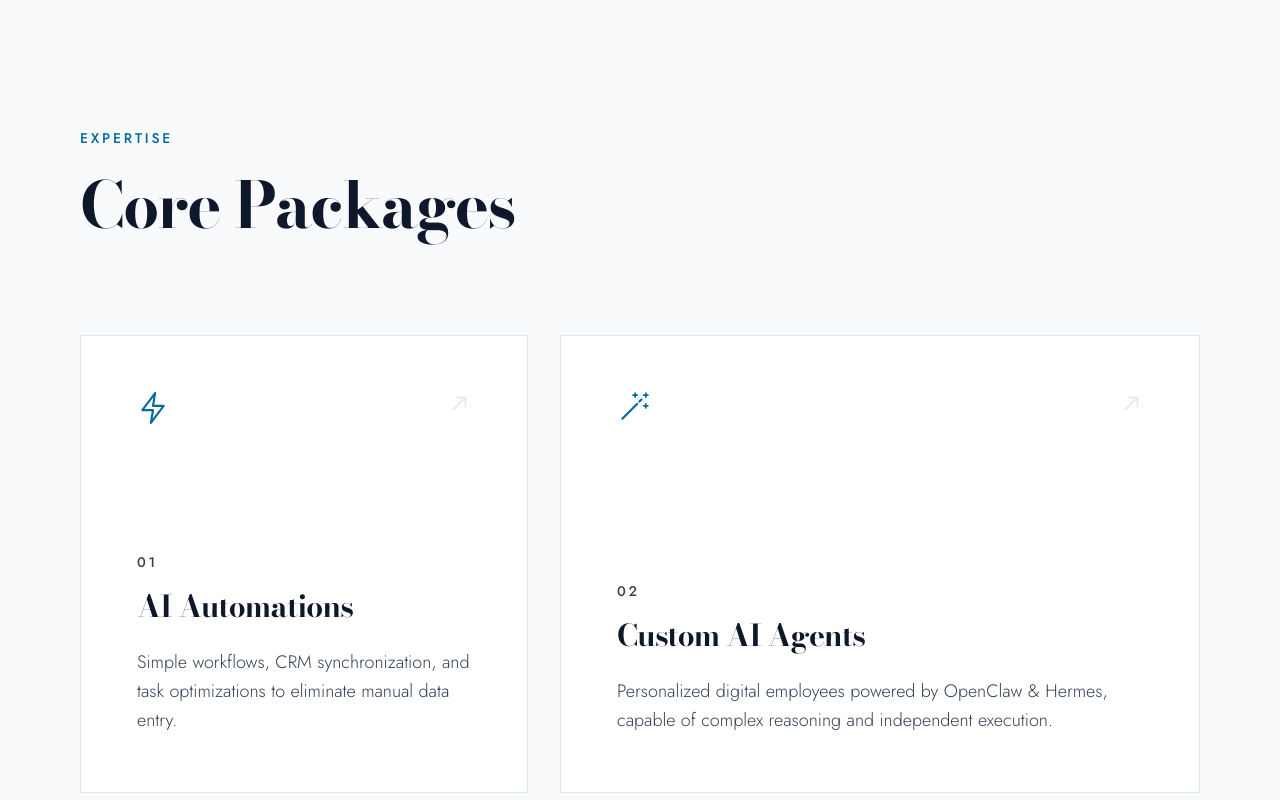
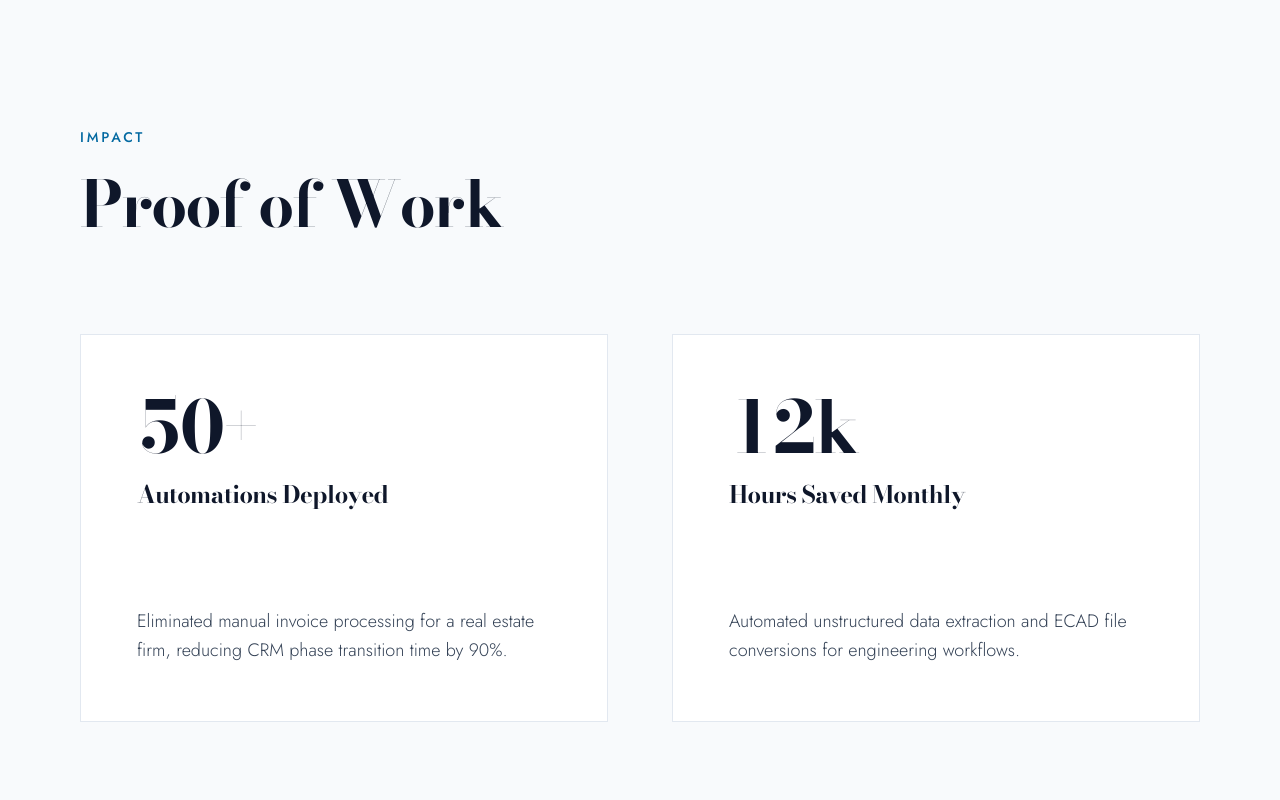
Before and after one commit to SaiVinayManda/manasflow, a Next.js app: page / in a window 1280 px wide. Shown: the part 2040-2840 px from the top of the page. Built offline with nearby package versions, Linux system fonts and the light colour scheme; no server answers.

Commit message:
addedSEO and AEO optimization

```diff
--- a/app/globals.css
+++ b/app/globals.css
@@ -59,6 +59,10 @@
 }
 
 /* ── Base Styles ── */
+html {
+  scroll-behavior: smooth;
+}
+
 body {
   background: var(--color-background);
   color: var(--color-foreground);
--- a/app/page.tsx
+++ b/app/page.tsx
@@ -1,14 +1,31 @@
 import Hero from "@/components/Hero";
 import LeadChatbot from "@/components/LeadChatbot";
+import CaseStudies from "@/components/CaseStudies";
 import Services from "@/components/Services";
 import FAQ from "@/components/FAQ";
 import Footer from "@/components/Footer";
 
 export default function Home() {
+  const orgJsonLd = {
+    "@context": "https://schema.org",
+    "@type": "Organization",
+    name: "Manasflow",
+    description: "AI automation agency specializing in custom AI agents and workflow automation.",
+    location: {
+      "@type": "Place",
+      name: "Milan, Italy",
+    },
+  };
+
   return (
     <main>
+      <script
+        type="application/ld+json"
+        dangerouslySetInnerHTML={{ __html: JSON.stringify(orgJsonLd) }}
+      />
       <Hero />
       <LeadChatbot />
+      <CaseStudies />
       <Services />
       <FAQ />
       <Footer />
--- /dev/null
+++ b/components/CaseStudies.tsx
@@ -0,0 +1,100 @@
+"use client";
+
+import { motion } from "framer-motion";
+
+const containerVariants = {
+  hidden: {},
+  visible: {
+    transition: {
+      staggerChildren: 0.2,
+    },
+  },
+};
+
+const fadeUpVariants = {
+  hidden: { opacity: 0, y: 40 },
+  visible: {
+    opacity: 1,
+    y: 0,
+    transition: {
+      duration: 0.8,
+      ease: [0.25, 0.1, 0.25, 1] as const,
+    },
+  },
+};
+
+export default function CaseStudies() {
+  return (
+    <section id="case-studies" className="py-24 lg:py-32 px-6 sm:px-10 lg:px-20 bg-background">
+      <div className="max-w-[1440px] mx-auto">
+        {/* ── Header ── */}
+        <div className="mb-16 lg:mb-24">
+          <motion.p
+            initial={{ opacity: 0, y: 20 }}
+            whileInView={{ opacity: 1, y: 0 }}
+            viewport={{ once: true, margin: "-100px" }}
+            transition={{ duration: 0.6, ease: [0.25, 0.1, 0.25, 1] }}
+            className="font-sans text-sm font-medium tracking-[0.2em] uppercase text-accent mb-6"
+          >
+            Impact
+          </motion.p>
+          <motion.h2
+            initial={{ opacity: 0, y: 20 }}
+            whileInView={{ opacity: 1, y: 0 }}
+            viewport={{ once: true, margin: "-100px" }}
+            transition={{ duration: 0.6, delay: 0.1, ease: [0.25, 0.1, 0.25, 1] }}
+            className="font-heading font-bold text-primary leading-[1.05]"
+            style={{ fontSize: "clamp(2.5rem, 5vw, 4.5rem)" }}
+          >
+            Proof of Work
+          </motion.h2>
+        </div>
+
+        {/* ── Metric Blocks ── */}
+        <motion.div
+          variants={containerVariants}
+          initial="hidden"
+          whileInView="visible"
+          viewport={{ once: true, margin: "-100px" }}
+          className="grid grid-cols-1 md:grid-cols-2 gap-8 lg:gap-16"
+        >
+          {/* Card 1 */}
+          <motion.div
+            variants={fadeUpVariants}
+            className="group flex flex-col justify-between border border-border bg-on-primary p-10 lg:p-14 hover:border-accent transition-colors duration-500"
+          >
+            <div className="mb-12 lg:mb-24">
+              <span className="font-heading text-6xl lg:text-7xl font-bold text-primary tracking-tighter tabular-nums block mb-4">
+                50+
+              </span>
+              <h3 className="font-sans text-xl lg:text-2xl font-bold text-primary">
+                Automations Deployed
+              </h3>
+            </div>
+            <p className="font-sans text-base lg:text-lg font-light leading-relaxed text-secondary group-hover:text-primary transition-colors duration-500">
+              Eliminated manual invoice processing for a real estate firm, reducing CRM phase transition time by 90%.
+            </p>
+          </motion.div>
+
+          {/* Card 2 */}
+          <motion.div
+            variants={fadeUpVariants}
+            className="group flex flex-col justify-between border border-border bg-on-primary p-10 lg:p-14 hover:border-accent transition-colors duration-500"
+          >
+            <div className="mb-12 lg:mb-24">
+              <span className="font-heading text-6xl lg:text-7xl font-bold text-primary tracking-tighter tabular-nums block mb-4">
+                12k
+              </span>
+              <h3 className="font-sans text-xl lg:text-2xl font-bold text-primary">
+                Hours Saved Monthly
+              </h3>
+            </div>
+            <p className="font-sans text-base lg:text-lg font-light leading-relaxed text-secondary group-hover:text-primary transition-colors duration-500">
+              Automated unstructured data extraction and ECAD file conversions for engineering workflows.
+            </p>
+          </motion.div>
+        </motion.div>
+      </div>
+    </section>
+  );
+}
--- a/components/Footer.tsx
+++ b/components/Footer.tsx
@@ -1,6 +1,8 @@
 "use client";
 
-import { motion } from "framer-motion";
+import { useState } from "react";
+import { motion, AnimatePresence } from "framer-motion";
+import { Cross1Icon } from "@radix-ui/react-icons";
 
 const fadeUpVariants = {
   hidden: { opacity: 0, y: 40 },
@@ -14,10 +16,36 @@ const fadeUpVariants = {
   },
 };
 
+const modalOverlayVariants = {
+  hidden: { opacity: 0 },
+  visible: { opacity: 1, transition: { duration: 0.3 } },
+  exit: { opacity: 0, transition: { duration: 0.3 } },
+};
+
+const modalContentVariants = {
+  hidden: { opacity: 0, scale: 0.95, y: 20 },
+  visible: {
+    opacity: 1,
+    scale: 1,
+    y: 0,
+    transition: { type: "spring" as const, damping: 25, stiffness: 300 }
+  },
+  exit: {
+    opacity: 0,
+    scale: 0.95,
+    y: 20,
+    transition: { duration: 0.2 }
+  },
+};
+
 export default function Footer() {
   const currentYear = new Date().getFullYear();
+  const [activeModal, setActiveModal] = useState<"privacy" | "terms" | null>(null);
+
+  const closeModal = () => setActiveModal(null);
 
   return (
+    <>
       <footer className="bg-primary text-on-primary py-24 lg:py-32 px-6 sm:px-10 lg:px-20 overflow-hidden relative">
         {/* ── Background decoration: subtle gradient ── */}
         <div className="absolute top-0 left-0 w-full h-px bg-gradient-to-r from-transparent via-border/30 to-transparent" />
@@ -50,13 +78,13 @@ export default function Footer() {
                 <ul className="space-y-4 font-sans text-muted font-light">
                   <li>
                     <a
-                    href="mailto:hello@manasflow.com"
+                      href="mailto:info@manasflow.com"
                       className="hover:text-on-primary transition-colors duration-300"
                     >
-                    hello@manasflow.com
+                      info@manasflow.com
                     </a>
                   </li>
-                <li>Berlin, Germany</li>
+                  <li>Milan, Italy</li>
                 </ul>
               </div>
 
@@ -66,20 +94,20 @@ export default function Footer() {
                 </h3>
                 <ul className="space-y-4 font-sans text-muted font-light">
                   <li>
-                  <a
-                    href="#privacy"
-                    className="hover:text-on-primary transition-colors duration-300"
+                    <button
+                      onClick={() => setActiveModal("privacy")}
+                      className="hover:text-on-primary transition-colors duration-300 cursor-pointer text-left"
                     >
                       Privacy Policy
-                  </a>
+                    </button>
                   </li>
                   <li>
-                  <a
-                    href="#terms"
-                    className="hover:text-on-primary transition-colors duration-300"
+                    <button
+                      onClick={() => setActiveModal("terms")}
+                      className="hover:text-on-primary transition-colors duration-300 cursor-pointer text-left"
                     >
                       Terms of Service
-                  </a>
+                    </button>
                   </li>
                 </ul>
               </div>
@@ -104,9 +132,14 @@ export default function Footer() {
 
             {/* ── Bottom Bar ── */}
             <div className="pt-8 border-t border-border/20 flex flex-col md:flex-row justify-between items-start md:items-center gap-6 mb-8">
+              <div className="flex flex-col gap-2">
                 <p className="font-sans text-xs font-light tracking-wide text-muted/50">
                   © {currentYear} Manasflow. All rights reserved.
                 </p>
+                <p className="font-sans text-xs font-light tracking-wide text-muted/40">
+                  Based in Milan, Italy - Serving Global Clients
+                </p>
+              </div>
               <div className="font-sans text-xs font-light tracking-widest uppercase text-muted/50">
                 Engineered for operations
               </div>
@@ -119,5 +152,56 @@ export default function Footer() {
           </motion.div>
         </div>
       </footer>
+
+      {/* ── Modals ── */}
+      <AnimatePresence>
+        {activeModal && (
+          <div className="fixed inset-0 z-50 flex items-center justify-center p-4 sm:p-6">
+            <motion.div
+              variants={modalOverlayVariants}
+              initial="hidden"
+              animate="visible"
+              exit="exit"
+              className="absolute inset-0 bg-primary/80 backdrop-blur-md"
+              onClick={closeModal}
+            />
+            <motion.div
+              variants={modalContentVariants}
+              initial="hidden"
+              animate="visible"
+              exit="exit"
+              className="relative w-full max-w-2xl bg-background border border-border p-8 md:p-12 shadow-2xl max-h-[85vh] overflow-y-auto"
+            >
+              <button
+                onClick={closeModal}
+                className="absolute top-6 right-6 p-2 text-secondary hover:text-primary transition-colors duration-200"
+                aria-label="Close modal"
+              >
+                <Cross1Icon className="w-5 h-5" />
+              </button>
+
+              <h3 className="font-heading text-3xl font-bold text-primary mb-6">
+                {activeModal === "privacy" ? "Privacy Policy" : "Terms of Service"}
+              </h3>
+
+              <div className="font-sans text-base font-light text-secondary leading-relaxed space-y-6">
+                <p>
+                  <strong>Effective Date:</strong> January 1, {currentYear}
+                </p>
+                <p>
+                  This is a placeholder for the official {activeModal === "privacy" ? "Privacy Policy" : "Terms of Service"} document. In a production environment, this space will be populated with legally vetted content regarding data processing, user rights, and operational constraints.
+                </p>
+                <p>
+                  Manasflow takes data sovereignty seriously. All AI agents operate within isolated execution environments, ensuring that your proprietary workflows remain strictly confidential and are not utilized for foundational model training.
+                </p>
+                <p>
+                  For any inquiries regarding our compliance standards, please contact our legal team directly at <a href="mailto:legal@manasflow.com" className="text-accent hover:underline">legal@manasflow.com</a>.
+                </p>
+              </div>
+            </motion.div>
+          </div>
+        )}
+      </AnimatePresence>
+    </>
   );
 }
--- a/components/Hero.tsx
+++ b/components/Hero.tsx
@@ -103,14 +103,14 @@ export default function Hero() {
 
               <motion.div variants={fadeIn} className="flex flex-col sm:flex-row gap-4">
                 <a
-                  href="#contact"
+                  href="#lead-chatbot"
                   className="group inline-flex items-center justify-center gap-3 bg-accent text-on-primary font-sans font-medium text-sm tracking-wide px-8 py-4 transition-all duration-300 ease-out hover:opacity-90 focus-visible:outline-2 focus-visible:outline-offset-2 focus-visible:outline-ring cursor-pointer"
                 >
                   Book a consultation
                   <ArrowRightIcon className="w-4 h-4 transition-transform duration-300 group-hover:translate-x-1" />
                 </a>
                 <a
-                  href="#work"
+                  href="#case-studies"
                   className="inline-flex items-center justify-center gap-2 font-sans font-medium text-sm tracking-wide text-primary px-8 py-4 border border-border transition-all duration-300 ease-out hover:bg-muted focus-visible:outline-2 focus-visible:outline-offset-2 focus-visible:outline-ring cursor-pointer"
                 >
                   See our work
--- a/components/LeadChatbot.tsx
+++ b/components/LeadChatbot.tsx
@@ -192,7 +192,7 @@ export default function LeadChatbot() {
   };
 
   return (
-    <section className="py-24 lg:py-30 px-6 sm:px-10 lg:px-20 bg-background">
+    <section id="lead-chatbot" className="py-24 lg:py-30 px-6 sm:px-10 lg:px-20 bg-background">
       <div className="max-w-[1440px] mx-auto">
         {/* ── Section header ── */}
         <div className="mb-16 lg:mb-20 max-w-xl">
```
Lines whose indentation alone changed are shown as unchanged.
